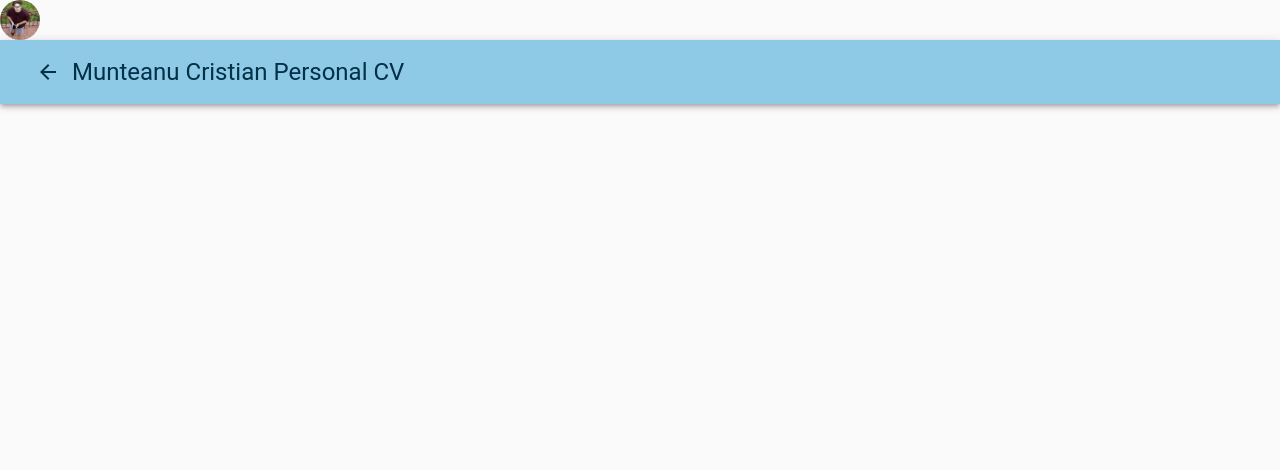
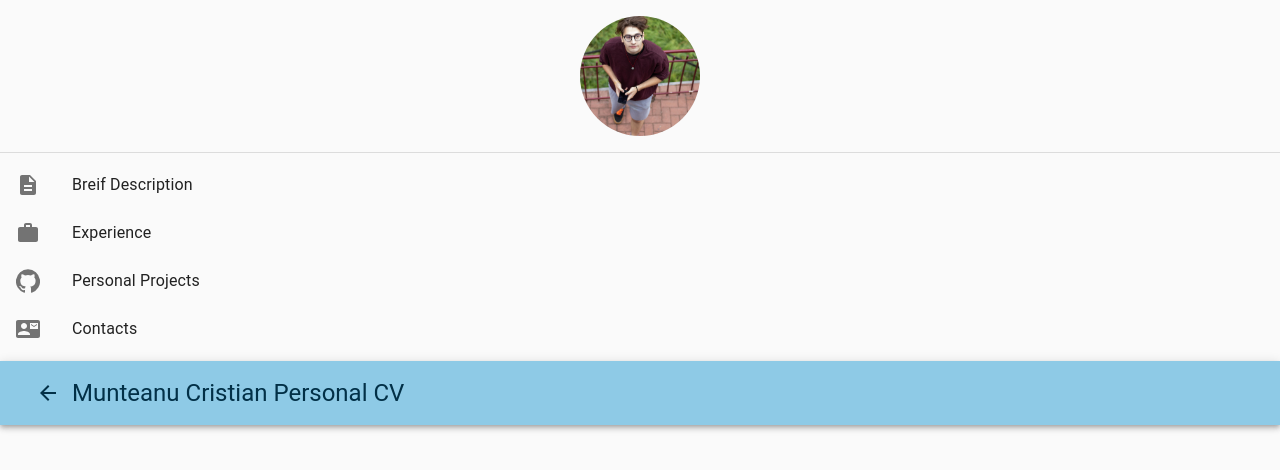
Before and after one commit to BlueDogChriss/react-cv, a React (Create React App) app in the folder public/my-app/: page / in a window 1280 px wide. Shown: the top 470 px of the page. Built offline with nearby package versions, Linux system fonts and the light colour scheme.

Commit message:
Added Icons and text for menu side

```diff
--- a/public/my-app/package.json
+++ b/public/my-app/package.json
@@ -3,6 +3,10 @@
   "version": "0.1.0",
   "private": true,
   "dependencies": {
+    "@fortawesome/fontawesome-svg-core": "^1.2.35",
+    "@fortawesome/free-brands-svg-icons": "^5.15.3",
+    "@fortawesome/free-solid-svg-icons": "^5.15.3",
+    "@fortawesome/react-fontawesome": "^0.1.14",
     "@material-ui/core": "^4.11.3",
     "@material-ui/icons": "^4.11.2",
     "@material-ui/styles": "^4.11.3",
--- a/public/my-app/src/components/Navbar.js
+++ b/public/my-app/src/components/Navbar.js
@@ -5,6 +5,7 @@ import {
     Toolbar,
     ListItem,
     IconButton,
+    ListItemIcon,
     ListItemText,
     Avatar,
     Divider,
@@ -14,30 +15,75 @@ import {
 } from "@material-ui/core"
 import {
     ArrowBack,
-    AssignmentInd,
-    Home,
-    Apps,
+    Work,
+    Description,
+    GitHub,
     ContactMail
 
 } from "@material-ui/icons"
 import avatar from "../profilepic.jpg"
 
 //-------------------------------CSS-Section-Start-------------------------------//
-const useStyles = makeStyles({
+const useStyles = makeStyles(theme=>({
     sliderContainer:{
         width: 350,
-        height: 5000,
+        height: "30rem",
         background: "#023047"
+    },
+    avatar:{
+        display:"block",
+        margin: "1rem auto",
+        width:theme.spacing(15),
+        height:theme.spacing(15)
     }
-})
+}));
+
 //-------------------------------CSS-Section-End-------------------------------//
 
+//-------------------------------Menu-Section-Start-------------------------------//
+
+const menuComponents = [
+    {
+        listIcon: <Description/>,
+        listText: "Breif Description"
+    },
+    {
+        listIcon: <Work/>,
+        listText: "Experience"
+    },
+    {
+        listIcon: <GitHub/>,
+        listText: "Personal Projects"
+    },
+    {
+        listIcon: <ContactMail/>,
+        listText: "Contacts"
+    }
+]
+
+//-------------------------------Menu-Section-End-------------------------------//
+
+
 const Navbar = () => {
-    const classes = useStyles();
+    const classes = useStyles()
     return (
         <>
         <Box className={classes.sliderContainer} component="pic-wrapper">
-        <Avatar src={avatar} alt="Munteanu Cristian" />
+        <Avatar className={classes.avatar} src={avatar} alt="Munteanu Cristian" />
+        <Divider/>
+        <List>
+            {menuComponents.map((lsItem,key)=>(
+            <ListItem button key={key}>
+                <ListItemIcon>
+                    {lsItem.listIcon}
+                </ListItemIcon>
+                <ListItemText primary={lsItem.listText}/>
+
+                </ListItem>
+            ))}
+
+
+        </List>
         </Box>
         <Box component="nav">
             <AppBar position="static" style={{background: "#8ECAE6"}}>
```
Also changed, not shown: 1 other file (tests, documents, lock files or other folders).
